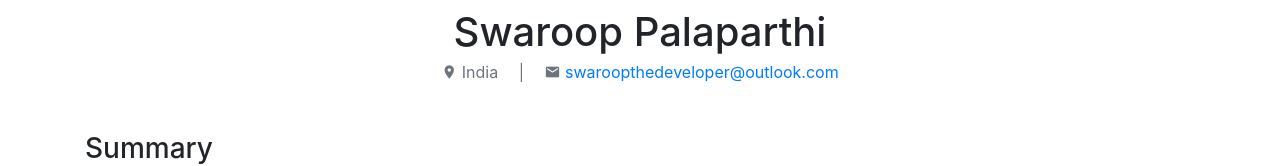
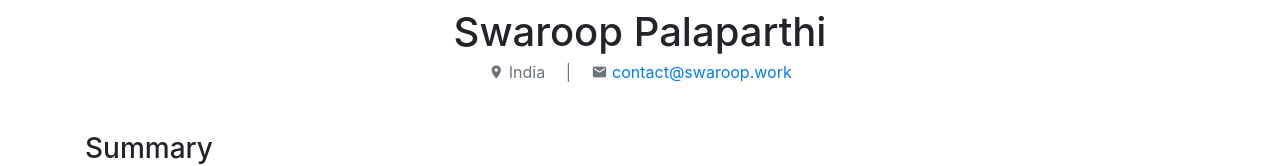
Before and after one commit to jessu/jessu.github.io, a plain HTML site: page index.html in a window 1280 px wide. Shown: the top 166 px of the page. Drawn offline with nearby package versions, Linux system fonts and the light colour scheme.

Commit message:
personal page

```diff
--- a/index.html
+++ b/index.html
@@ -18,7 +18,7 @@
                       <span class="px-3 text-muted">|</span>
                       <i class="mdi mdi-email"></i>
                       <span>
-                        <a href="mailto:swaroopthedeveloper@outlook.com">swaroopthedeveloper@outlook.com</a>
+                        <a href="mailto:contact@swaroop.work">contact@swaroop.work</a>
                       </span>
                     </div>
                 </div>
@@ -153,7 +153,7 @@
                         </div>
                       </div>
                       <div class="pt-2 pb-3 w-100 text-center d-print-none">
-                        <a href="mailto:swaroopthedeveloper@outlook.com" class="btn btn-primary">I am available for hiring</a>
+                        <a href="mailto:contact@swaroop.work" class="btn btn-primary">I am available for hiring</a>
                       </div>
                     </div>
         </div>
```
